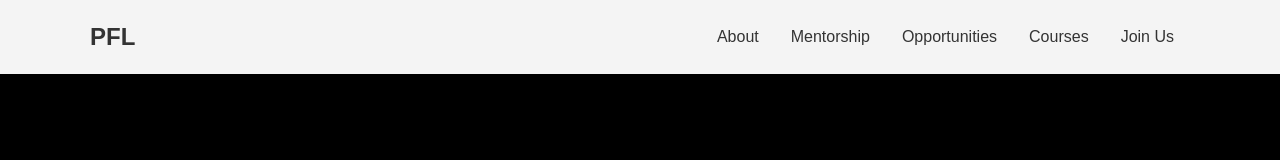
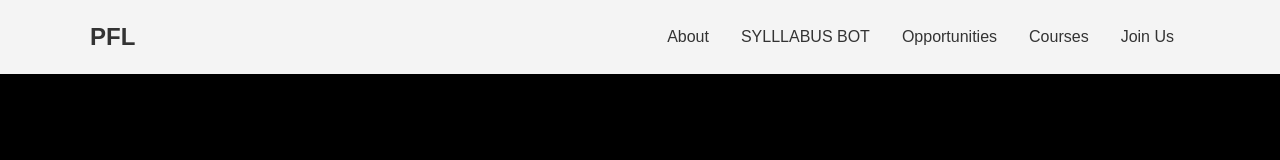
Before and after one commit to shaktisingh5580/PROGRAMING-FOR-LOOSERS-CLUB-, a plain HTML site: page index.html in a window 1280 px wide. Shown: the top 160 px of the page. Drawn offline with Linux system fonts and the light colour scheme.

Commit message:
Update index.html

```diff
--- a/index.html
+++ b/index.html
@@ -250,7 +250,7 @@
             <button class="menu-toggle" aria-label="Toggle menu">☰</button>
             <div class="nav-links">
                 <a href="#about">About</a>
-                <a href="#mentorship">Mentorship</a>
+                <a href="chatbot.html">SYLLLABUS BOT</a>
                 <a href="#opportunities">Opportunities</a>
                 <a href="#courses">Courses</a>
                 <a href="#join">Join Us</a>
```
